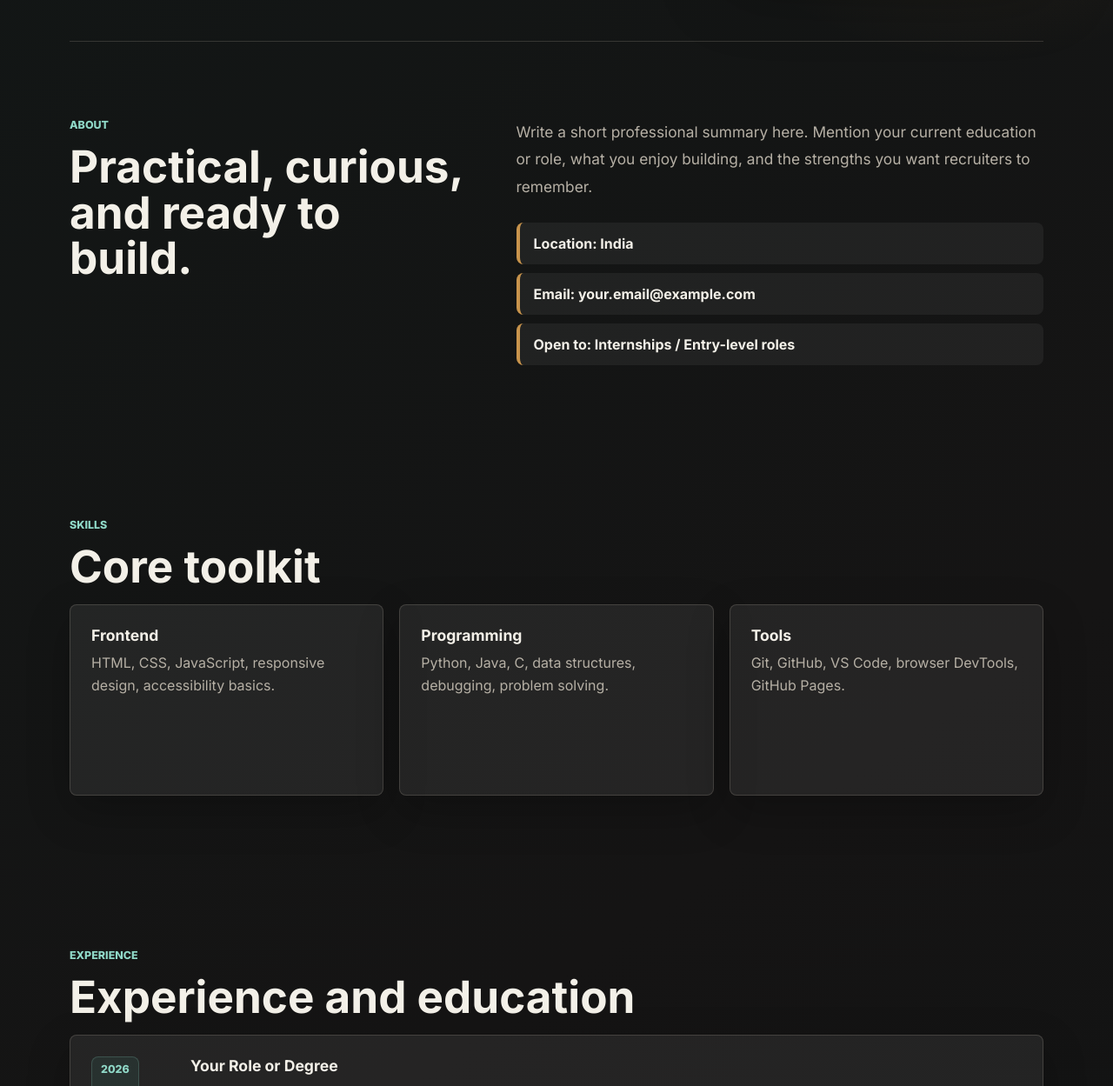
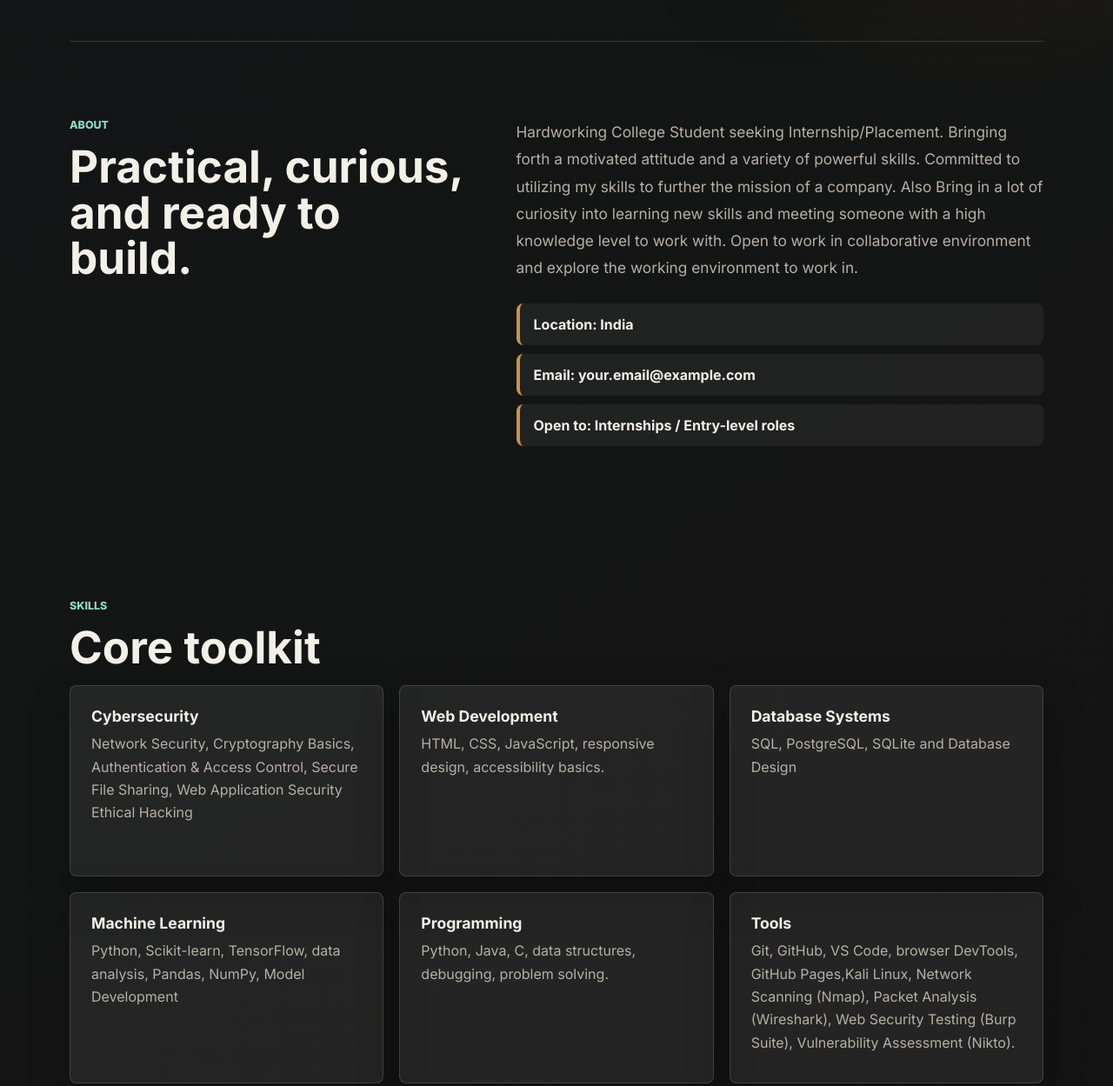
Before and after one commit to Abhishekkarnam/My-Portfolio, a plain HTML site: page index.html in a window 1280 px wide. Shown: the part 880-2129 px from the top of the page at 87% size. Drawn offline with Linux system fonts and the light colour scheme.

Commit message:
Updated resume page

```diff
--- a/index.html
+++ b/index.html
@@ -63,8 +63,11 @@
       </div>
       <div class="section-body reveal">
         <p>
-          Write a short professional summary here. Mention your current education or role,
-          what you enjoy building, and the strengths you want recruiters to remember.
+          Hardworking College Student seeking Internship/Placement.
+          Bringing forth a motivated attitude and a variety of powerful skills.
+          Committed to utilizing my skills to further the mission of a company.
+          Also Bring in a lot of curiosity into learning new skills and meeting someone with a high knowledge level to work with.
+          Open to work in collaborative environment and explore the working environment to work in.
         </p>
         <div class="quick-info">
           <span>Location: India</span>
@@ -81,8 +84,26 @@
       </div>
       <div class="skill-grid reveal">
         <article class="skill-card">
-          <h3>Frontend</h3>
+          <h3>Cybersecurity</h3>
+          <p>Network Security,
+          Cryptography Basics,
+          Authentication & Access Control,
+          Secure File Sharing,
+          Web Application Security
+          Ethical Hacking</p>
+        </article>
+        <article class="skill-card">
+          <h3>Web Development</h3>
           <p>HTML, CSS, JavaScript, responsive design, accessibility basics.</p>
+        </article>
+        <article class="skill-card">
+          <h3>Database Systems</h3>
+          <p>SQL, PostgreSQL, SQLite and Database Design</p>
+        </article>
+        <article class="skill-card">
+          <h3>Machine Learning</h3>
+          <p>Python, Scikit-learn, TensorFlow, data analysis, Pandas, NumPy, Model Development</p>
+        </article>
         </article>
         <article class="skill-card">
           <h3>Programming</h3>
@@ -90,7 +111,11 @@
         </article>
         <article class="skill-card">
           <h3>Tools</h3>
-          <p>Git, GitHub, VS Code, browser DevTools, GitHub Pages.</p>
+          <p>Git, GitHub, VS Code, browser DevTools, GitHub Pages,Kali Linux,
+          Network Scanning (Nmap),
+          Packet Analysis (Wireshark),
+          Web Security Testing (Burp Suite),
+          Vulnerability Assessment (Nikto).</p>
         </article>
       </div>
     </section>
@@ -123,7 +148,7 @@
     <section class="section" id="projects">
       <div class="section-heading reveal">
         <p class="eyebrow">Projects</p>
-        <h2>Selected work</h2>
+        <h2>A few things I've built.</h2>
       </div>
       <div class="project-grid">
         <article class="project-card reveal">
```
